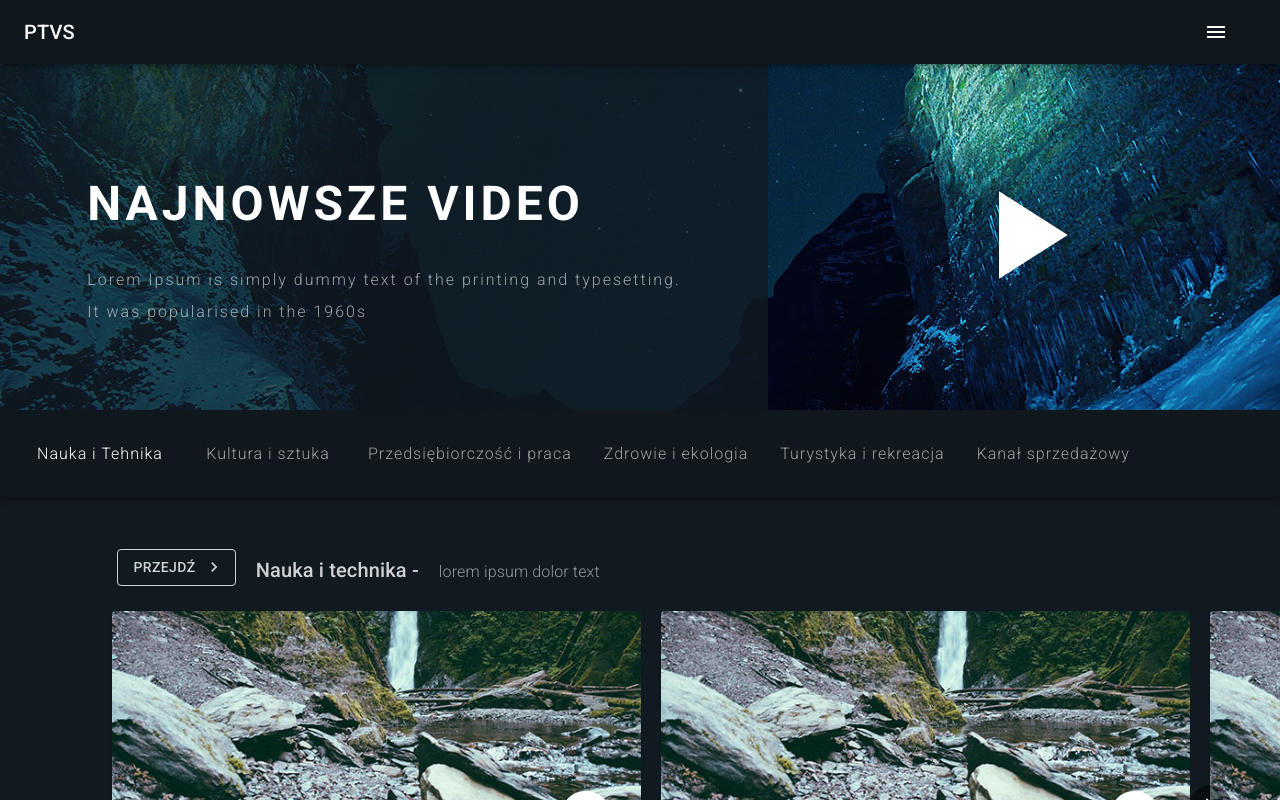
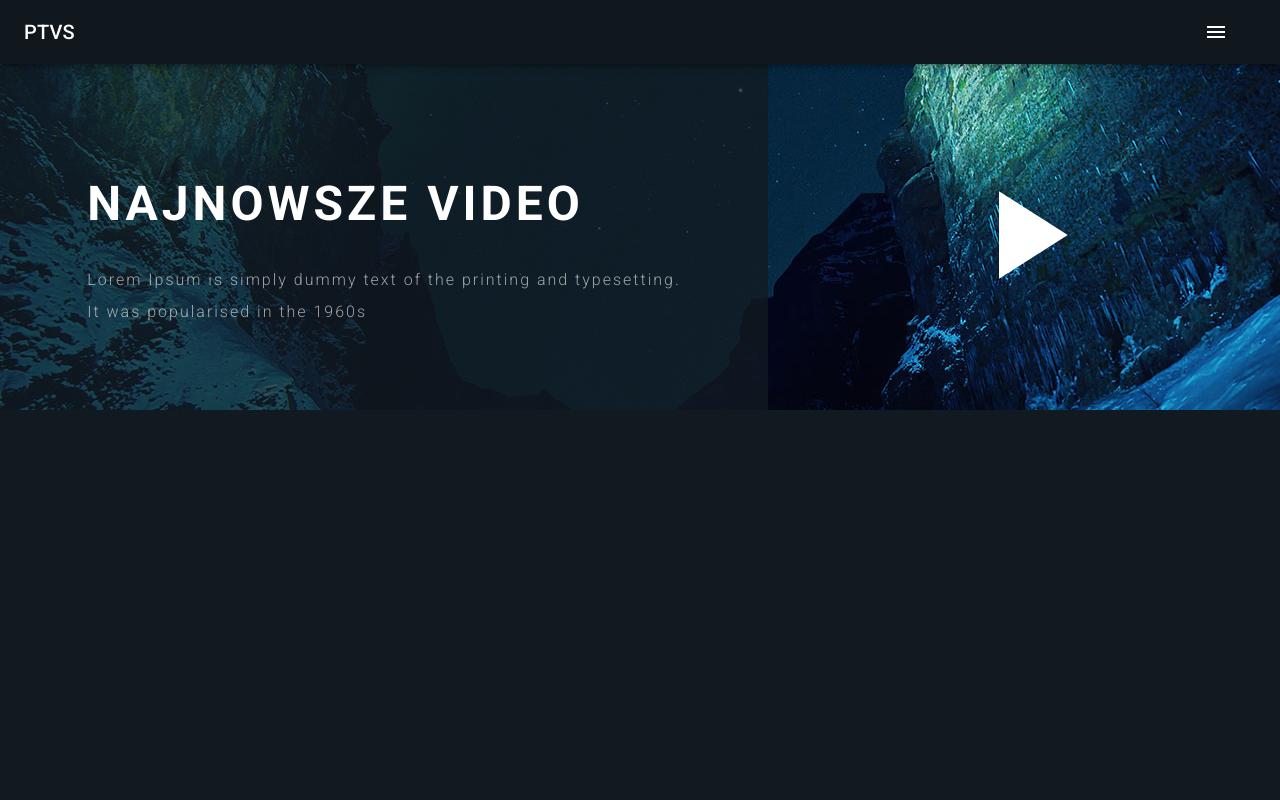
Before and after one commit to LukaszMarciszewski1/PTVS, a React (Create React App) app: page / in a window 1280 px wide. Shown: the top 800 px of the page. Built offline with nearby package versions, Linux system fonts and the light colour scheme.

Commit message:
building the file structure

```diff
--- a/src/App.js
+++ b/src/App.js
@@ -12,8 +12,8 @@ function App() {
     <div className="App">
      <Header/>
      <Baner/>
-     <Navigation/>
-     <Footer/>
+     {/* <Navigation/>
+     <Footer/> */}
     </div>
   );
 }
--- a/src/components/Navbar/Navbar.js
+++ b/src/components/Navbar/Navbar.js
@@ -3,7 +3,6 @@ import { makeStyles } from '@material-ui/core/styles';
 import AppBar from '@material-ui/core/AppBar';
 import Toolbar from '@material-ui/core/Toolbar';
 import Typography from '@material-ui/core/Typography';
-import Button from '@material-ui/core/Button';
 import IconButton from '@material-ui/core/IconButton';
 import MenuIcon from '@material-ui/icons/Menu';
 
@@ -12,6 +11,7 @@ import MenuIcon from '@material-ui/icons/Menu';
 //violet - #22263B
 //blue btn - #1322FF
 //violet light - #2D304A
+
 const useStyles = makeStyles((theme) => ({
   root: {
     flexGrow: 1,
@@ -36,9 +36,6 @@ const Navbar = () => {
         <div className={classes.root}>
         <AppBar position="static" className={classes.appBar}>
           <Toolbar>
-            {/* <IconButton edge="start" className={classes.menuButton} color="inherit" aria-label="menu">
-              <MenuIcon />
-            </IconButton> */}
             <Typography variant="h6" className={classes.title}>
               PTVS
             </Typography>
```
Also changed, not shown: src/Layouts/HomePage.js (added, +7 -0 lines).
